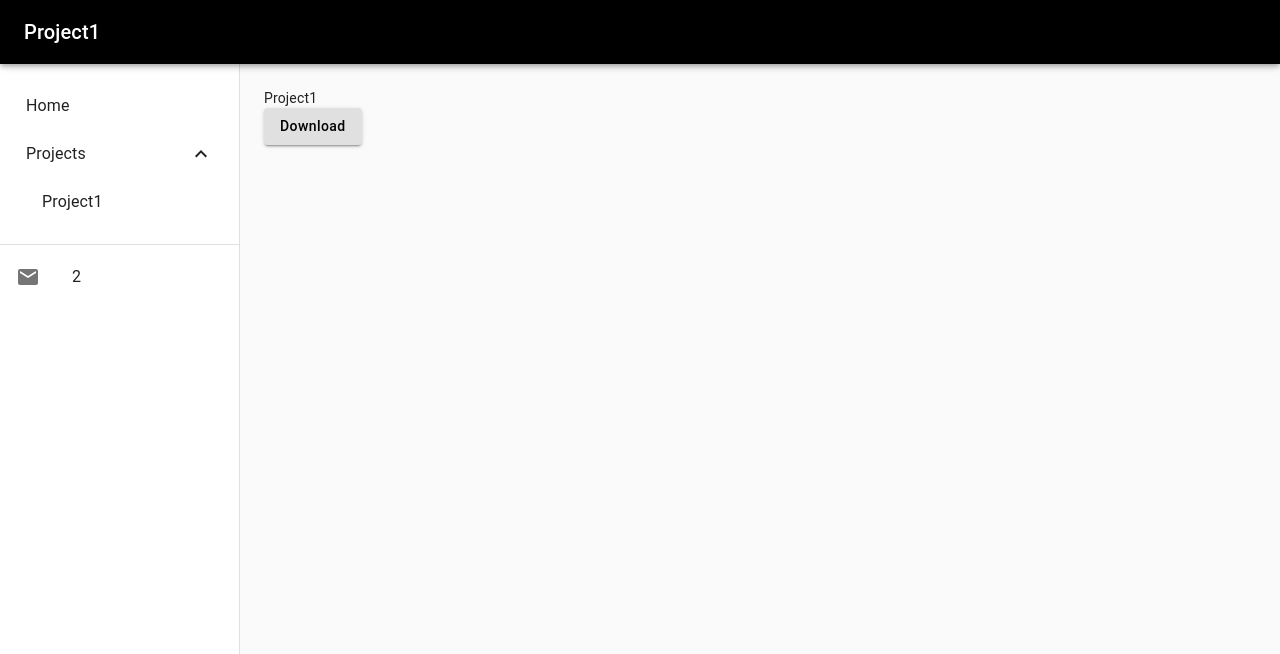
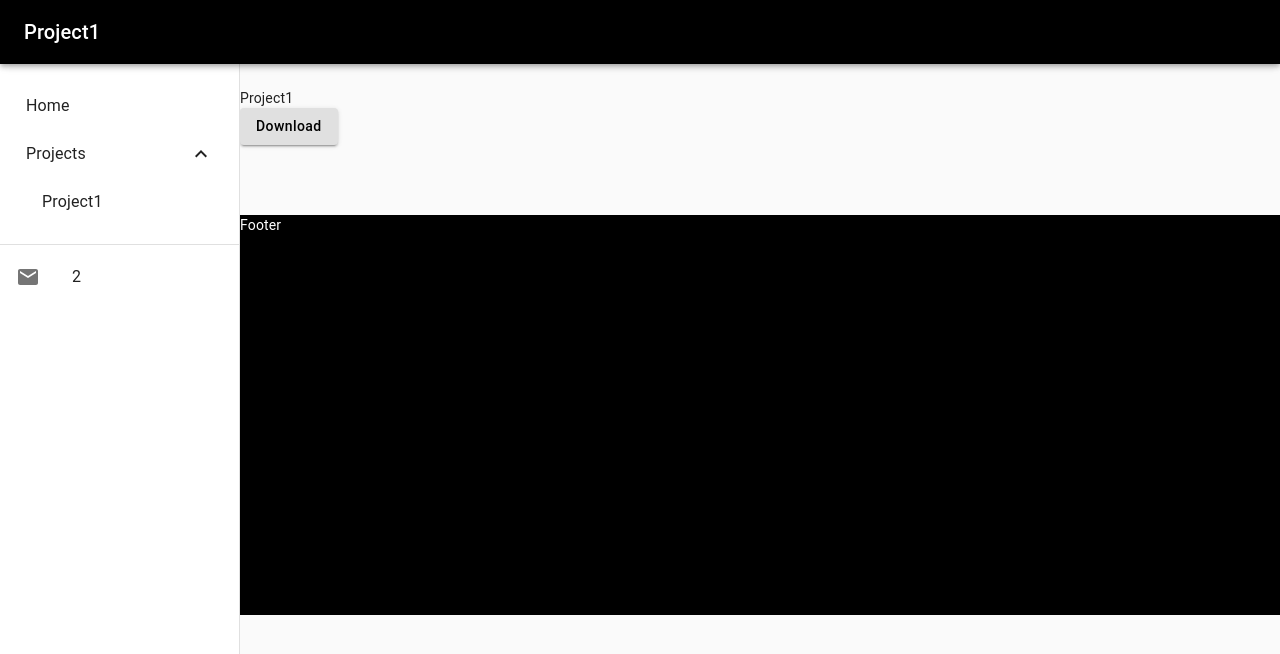
Before and after one commit to GreatGameDota/website, a React (Create React App) app: page /projects/project1 in a window 1280 px wide. Shown: the top 654 px of the page. Built offline with nearby package versions, Linux system fonts and the light colour scheme.

Commit message:
Add Footer componant

```diff
--- /dev/null
+++ b/src/components/Footer.js
@@ -0,0 +1,12 @@
+import React, { Component } from 'react';
+import { withStyles } from '@material-ui/core';
+import styles from '../styles/FooterStyles';
+
+class Footer extends Component {
+	render () {
+		const { classes } = this.props;
+		return <div className={classes.root}>Footer</div>;
+	}
+}
+
+export default withStyles(styles)(Footer);
--- a/src/components/Page.js
+++ b/src/components/Page.js
@@ -17,6 +17,7 @@ import Typography from '@material-ui/core/Typography';
 import { makeStyles, useTheme } from '@material-ui/core/styles';
 import Project1 from './Project1';
 import HomePage from './HomePage';
+import Footer from './Footer';
 
 const drawerWidth = 240;
 
@@ -47,7 +48,7 @@ const useStyles = makeStyles((theme) => ({
 	},
 	content: {
 		flexGrow: 1,
-		padding: theme.spacing(3)
+		paddingTop: theme.spacing(3)
 	}
 }));
 
@@ -133,6 +134,7 @@ function Page (props) {
 			<main className={classes.content}>
 				<div className={classes.toolbar} />
 				{renderPage}
+				<Footer />
 			</main>
 		</div>
 	);
--- /dev/null
+++ b/src/styles/FooterStyles.js
@@ -0,0 +1,8 @@
+export default {
+	root: {
+		backgroundColor: '#000000',
+    color: '#ffffff',
+    height: '50vh',
+    marginTop: '5em'
+	}
+};
```
